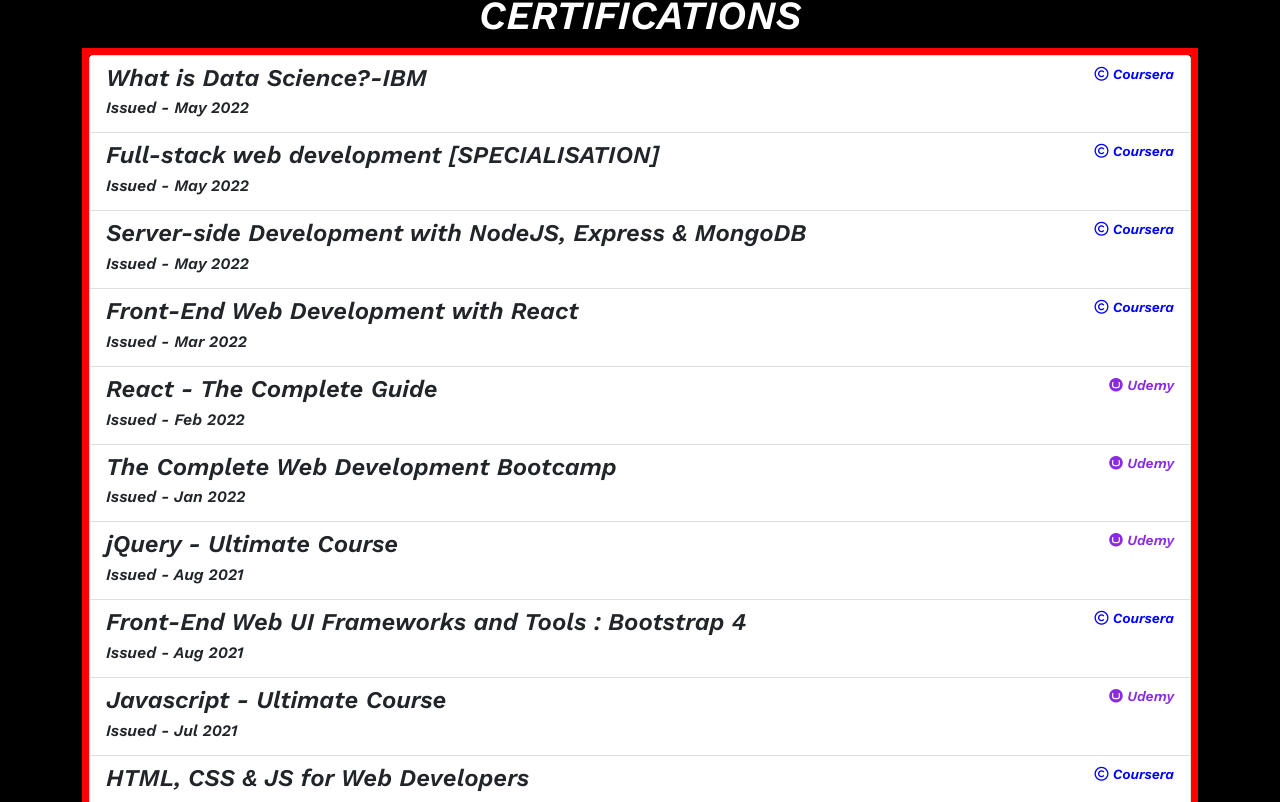
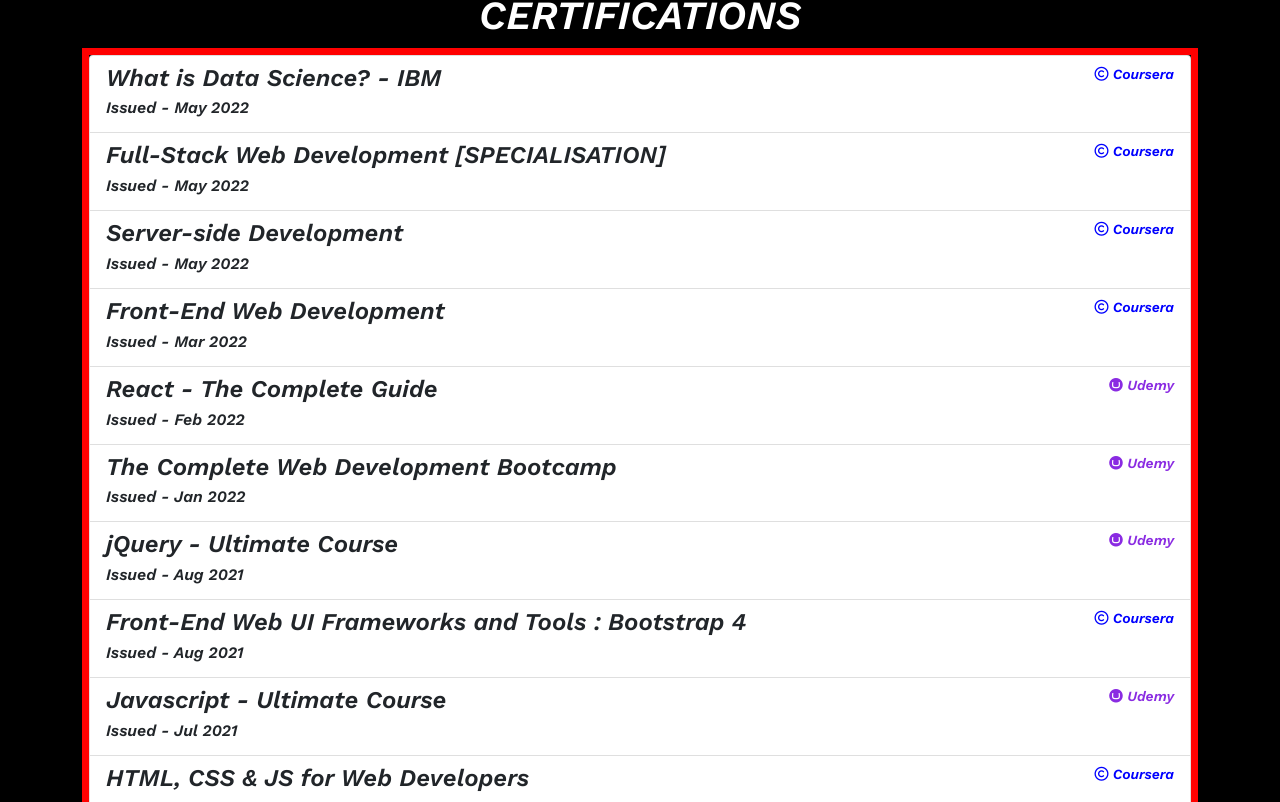
Before and after one commit to Arghyadeep7/Resume, a React (Create React App) app: page / in a window 1280 px wide. Shown: the part 1138-1940 px from the top of the page. Built offline with nearby package versions, Linux system fonts and the light colour scheme.

Commit message:
Certificate Added

```diff
--- a/src/components/Certifications.js
+++ b/src/components/Certifications.js
@@ -8,28 +8,28 @@
         <div class="list-group">
           <a href="https://www.coursera.org/account/accomplishments/certificate/95B9947SM8V3" class="list-group-item list-group-item-action" aria-current="true" target="_blank">
             <div class="d-flex w-100 justify-content-between">
-              <h4 class="mb-1">What is Data Science?-IBM</h4>
+              <h4 class="mb-1">What is Data Science? - IBM</h4>
               <small style={{color:"blue"}}><i class="fa-regular fa-copyright"></i> Coursera</small>
             </div>
             <p class="mb-1">Issued - May 2022</p>
           </a>
           <a href="https://www.coursera.org/account/accomplishments/specialization/certificate/QZHU3SGKZE4P" class="list-group-item list-group-item-action" aria-current="true" target="_blank">
             <div class="d-flex w-100 justify-content-between">
-              <h4 class="mb-1">Full-stack web development [SPECIALISATION]</h4>
+              <h4 class="mb-1">Full-Stack Web Development [SPECIALISATION]</h4>
               <small style={{color:"blue"}}><i class="fa-regular fa-copyright"></i> Coursera</small>
             </div>
             <p class="mb-1">Issued - May 2022</p>
           </a>
           <a href="https://www.coursera.org/account/accomplishments/certificate/PWJJ7W4W6BEV" class="list-group-item list-group-item-action" aria-current="true" target="_blank">
             <div class="d-flex w-100 justify-content-between">
-              <h4 class="mb-1">Server-side Development with NodeJS, Express & MongoDB</h4>
+              <h4 class="mb-1">Server-side Development</h4>
               <small style={{color:"blue"}}><i class="fa-regular fa-copyright"></i> Coursera</small>
             </div>
             <p class="mb-1">Issued - May 2022</p>
           </a>
           <a href="https://www.coursera.org/account/accomplishments/certificate/7B4PJZGCEQJX" class="list-group-item list-group-item-action" aria-current="true" target="_blank">
             <div class="d-flex w-100 justify-content-between">
-              <h4 class="mb-1">Front-End Web Development with React</h4>
+              <h4 class="mb-1">Front-End Web Development</h4>
               <small style={{color:"blue"}}><i class="fa-regular fa-copyright"></i> Coursera</small>
             </div>
             <p class="mb-1">Issued - Mar 2022</p>
@@ -92,7 +92,7 @@
           </a>
           <a href="https://www.coursera.org/account/accomplishments/certificate/J427MF47RQZS" class="list-group-item list-group-item-action" aria-current="true" target="_blank">
             <div class="d-flex w-100 justify-content-between">
-              <h4 class="mb-1">Crash Course on Python-Google</h4>
+              <h4 class="mb-1">Crash Course on Python - Google</h4>
               <small style={{color:"blue"}}><i class="fa-regular fa-copyright"></i> Coursera</small>
             </div>
             <p class="mb-1">Issued - Jun 2021</p>
```
